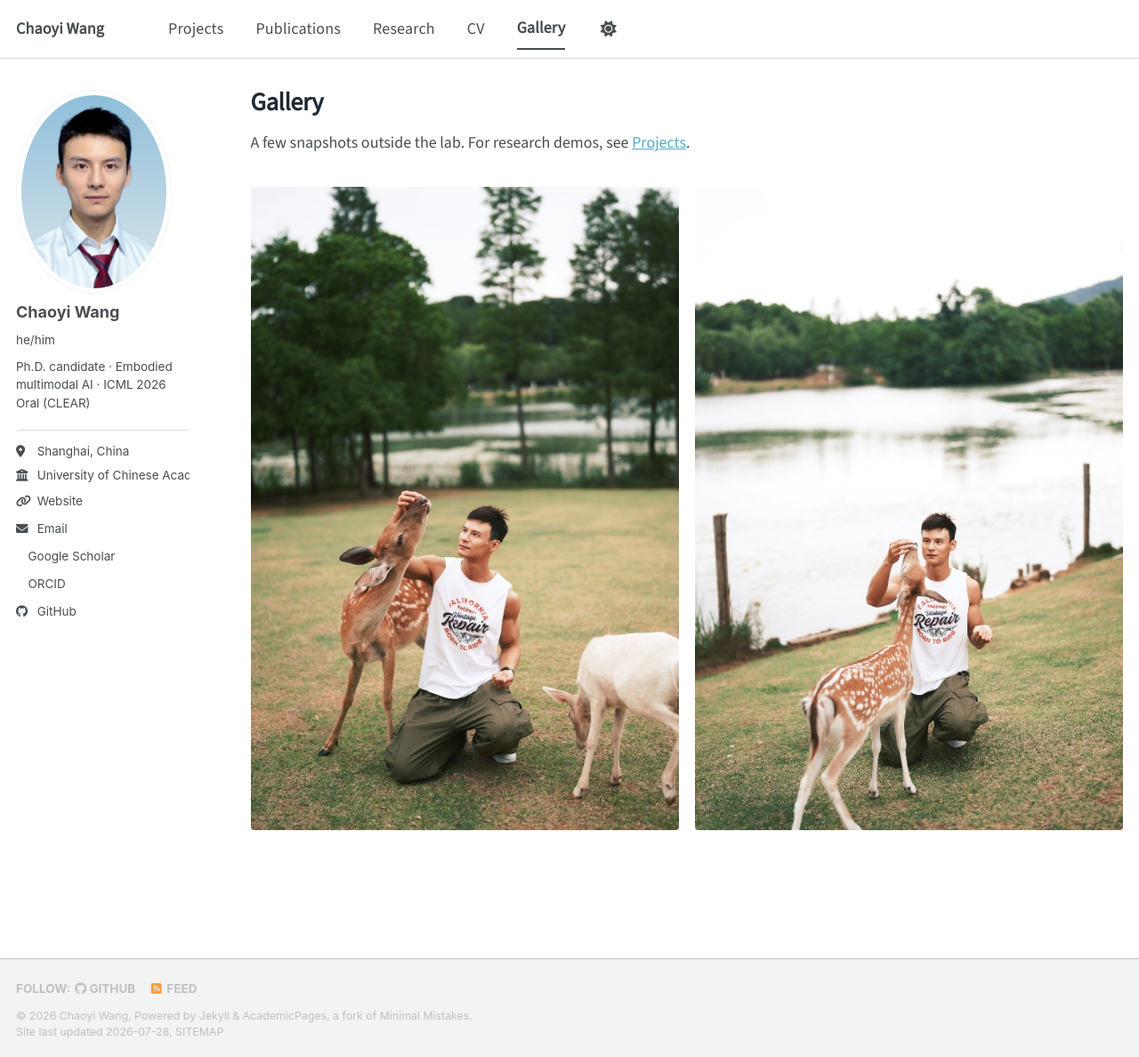
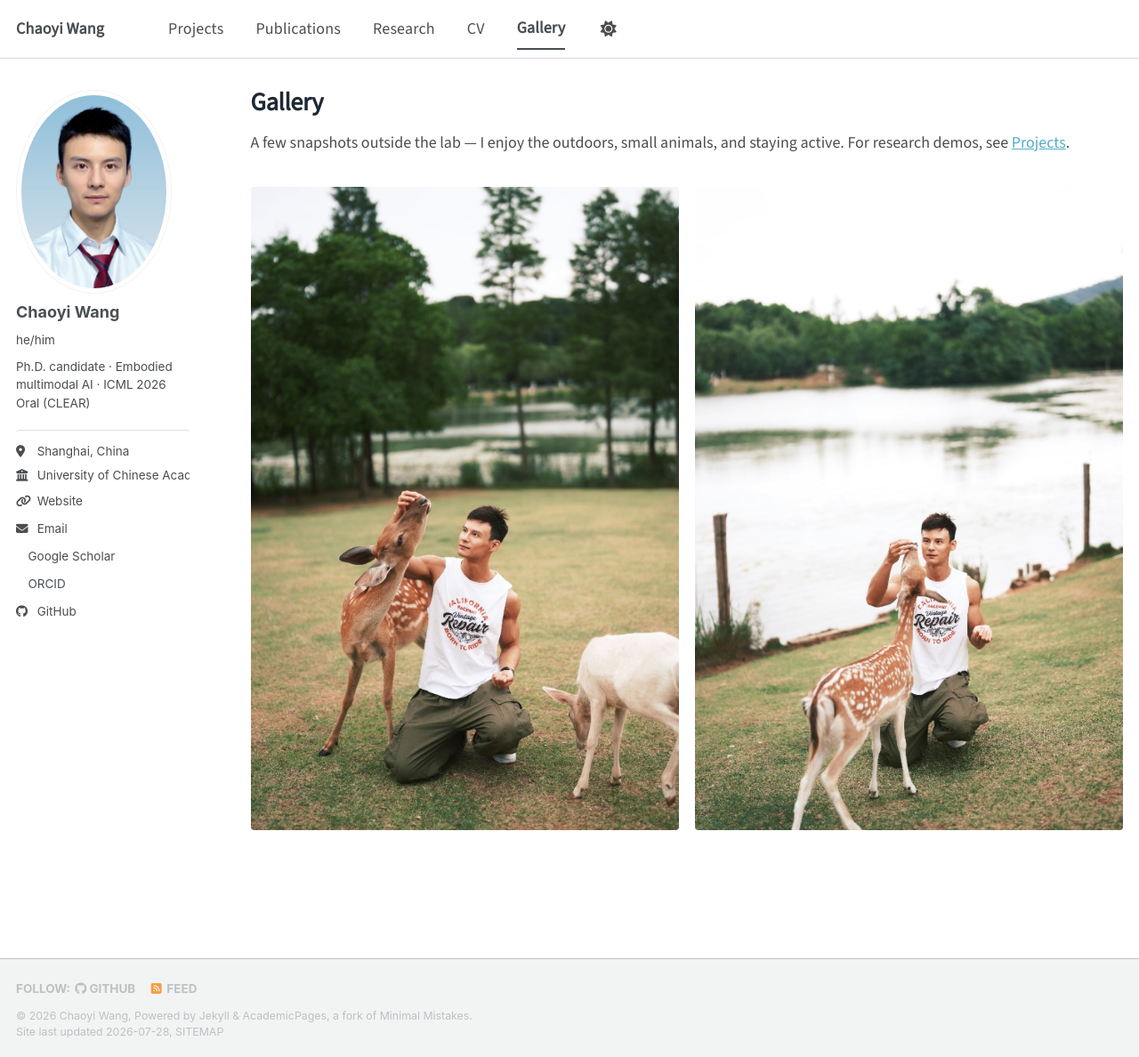
Before and after one commit to chaoyiwang09/chaoyiwang09.github.io, a Jekyll site: the page built from _pages/portfolio.html, in a window 1280 px wide and 1188 px high. Shown: the whole window at 89% size. Built offline with Jekyll 4.4.1, drawn with Linux system fonts in a browser that asks for light colours; a style sheet for code colours, icons or effects is not loaded.

Commit message:
Update portfolio.html

```diff
--- a/_pages/portfolio.html
+++ b/_pages/portfolio.html
@@ -7,7 +7,7 @@ author_profile: true
 
 {% include base_path %}
 
-<p>A few snapshots outside the lab. For research demos, see <a href="/projects/">Projects</a>.</p>
+<p>A few snapshots outside the lab — I enjoy the outdoors, small animals, and staying active. For research demos, see <a href="/projects/">Projects</a>.</p>
 
 <figure class="half">
   <a href="/images/life1.jpg"><img src="/images/life1.jpg" alt="Chaoyi Wang outdoors"></a>
```
